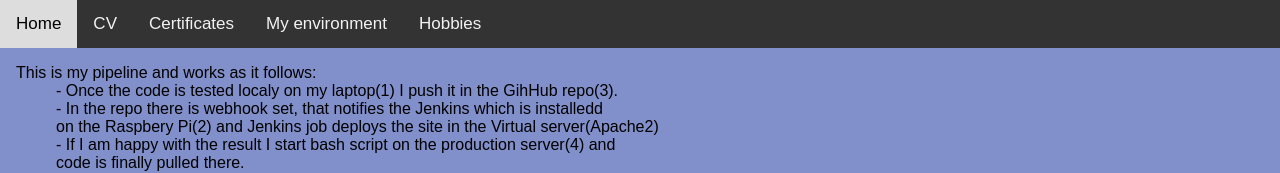
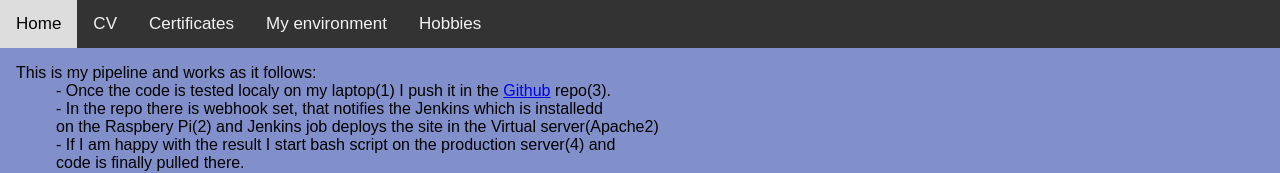
Before and after one commit to IvanKrumov/porfolio, a plain HTML site: page index_environment.html in a window 1280 px wide. Shown: the top 173 px of the page. Drawn offline with Linux system fonts and the light colour scheme.

Commit message:
Added link to Github

```diff
--- a/index_environment.html
+++ b/index_environment.html
@@ -60,7 +60,7 @@ img {
 <div style="padding-left:16px">
   <dl>
     <dt>This is my pipeline and works as it follows:</dt>
-    <dd>- Once the code is tested localy on my laptop(1) I push it in the GihHub repo(3).</dd>
+    <dd>- Once the code is tested localy on my laptop(1) I push it in the  <a href="https://github.com/IvanKrumov" target="_blank">Github</a>  repo(3).</dd>
     <dd>- In the repo there is webhook set, that notifies the Jenkins which is installedd</dd>
     <dd>  on the Raspbery Pi(2) and Jenkins job deploys the site in the Virtual server(Apache2)</dd>
     <dd>- If I am happy with the result I start bash script on the production server(4) and</dd>
```
